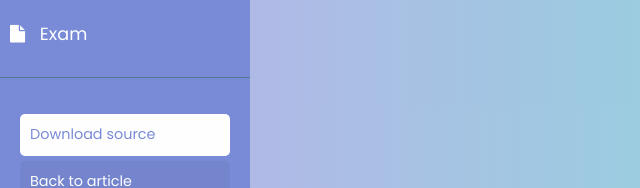
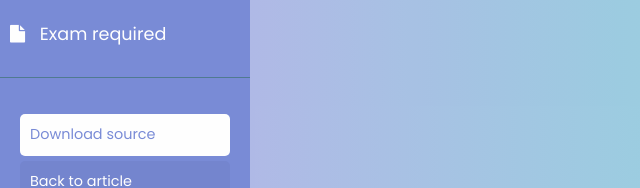
Before and after one commit to quochuynh-xy/HuynhQuocPho_BC38_Bai_tap_js_buoi_21, a plain HTML site: page index.html in a window 1280 px wide. Shown: the part 403-591 px from the top of the page, 0-640 px from the left. Drawn offline with Linux system fonts and the light colour scheme; a web font is replaced by a local one.

Commit message:
"add the link exam"

```diff
--- a/index.html
+++ b/index.html
@@ -74,9 +74,9 @@
             </a>
           </li>
           <li>
-            <a href="#">
+            <a href="https://apicrm.cybersoft.edu.vn/files/11-[bai_tap]-bai-tap-js-buoi-9-10.pdf" target="_blank">
               <i class="fa fa-file"></i>
-              Exam
+              Exam required
             </a>
           </li>
         </ul>
```
